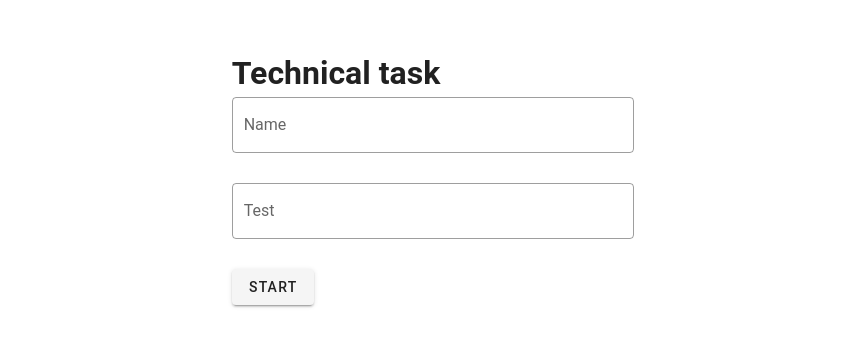
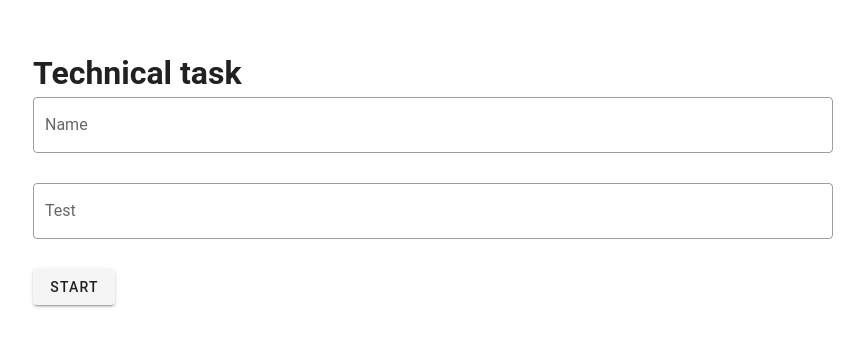
Before and after one commit to HappinessCookie/printful_hometask, a Vue app: page / in a window 1280 px wide. Shown: the part 223-570 px from the top of the page, without its empty margins (207-1071 px from the left). Built offline with nearby package versions, Linux system fonts and the light colour scheme; no server answers.

Commit message:
Removed vuetify columns for app size

```diff
--- a/src/App.vue
+++ b/src/App.vue
@@ -2,29 +2,24 @@
 	<v-app>
 		<v-content>
 			<v-container class="fill-height" fluid>
-				<v-row
-					align="center"
-					justify="center"
-				>
-					<v-col
-						cols="12"
-						sm="8"
-						md="4"
-					>
-						<router-view></router-view>
-					</v-col>
-				</v-row>
+				<div class="app">
+					<router-view></router-view>
+				</div>
 			</v-container>
 		</v-content>
 	</v-app>
 </template>
 
 <script>
-  export default {
-    name: 'App',
-  };
+	export default {
+		name: 'App',
+	};
 </script>
 
-<style scoped>
-
+<style scoped lang="scss">
+	.app {
+		margin: auto;
+		max-width: 800px;
+		width: 100%;
+	}
 </style>
```
